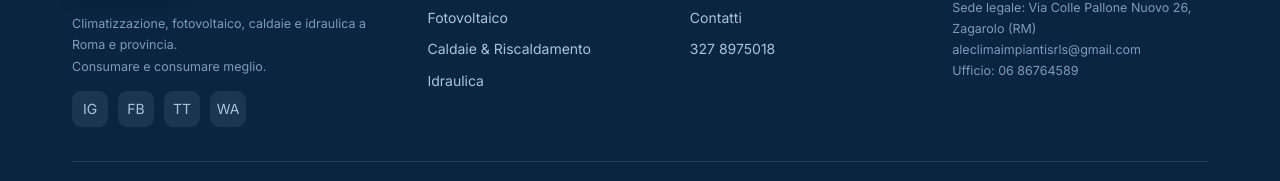
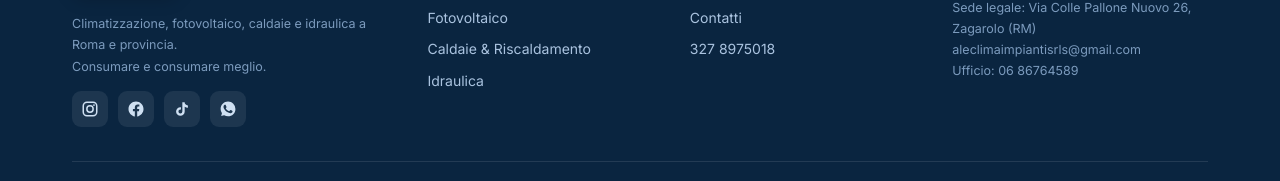
Before and after one commit to ultimize/aleclima, a React (Vite) app: page / in a window 1280 px wide. Shown: the part 3592-3773 px from the top of the page. Built offline with nearby package versions, Linux system fonts and the light colour scheme; no server answers; a web font is replaced by a local one.

Commit message:
Footer: icone social reali (Instagram, Facebook, TikTok, WhatsApp)

```diff
--- a/src/components/layout/Footer.tsx
+++ b/src/components/layout/Footer.tsx
@@ -24,10 +24,18 @@ export const Footer: React.FC = () => {
               Consumare e consumare meglio.
             </p>
             <div className="fsoc">
-              <a href="https://instagram.com/aleclimaeimpianti" target="_blank" rel="noreferrer" aria-label="Instagram">IG</a>
-              <a href="https://facebook.com/share/1GqSGc1ccW/" target="_blank" rel="noreferrer" aria-label="Facebook">FB</a>
-              <a href="https://tiktok.com/@aleclimaeimpianti" target="_blank" rel="noreferrer" aria-label="TikTok">TT</a>
-              <a href={`https://wa.me/${WA}`} target="_blank" rel="noreferrer" aria-label="WhatsApp">WA</a>
+              <a href="https://instagram.com/aleclimaeimpianti" target="_blank" rel="noreferrer" aria-label="Instagram">
+                <svg viewBox="0 0 24 24" fill="none" stroke="currentColor" strokeWidth="2" strokeLinecap="round" strokeLinejoin="round" aria-hidden="true"><rect x="3" y="3" width="18" height="18" rx="5"/><circle cx="12" cy="12" r="4.2"/><circle cx="17.3" cy="6.7" r="1.2" fill="currentColor" stroke="none"/></svg>
+              </a>
+              <a href="https://facebook.com/share/1GqSGc1ccW/" target="_blank" rel="noreferrer" aria-label="Facebook">
+                <svg viewBox="0 0 24 24" fill="currentColor" aria-hidden="true"><path d="M22 12.06C22 6.5 17.52 2 12 2S2 6.5 2 12.06c0 5.02 3.66 9.18 8.44 9.94v-7.03H7.9v-2.9h2.54V9.85c0-2.51 1.49-3.9 3.78-3.9 1.09 0 2.24.2 2.24.2v2.46h-1.26c-1.24 0-1.63.77-1.63 1.56v1.88h2.78l-.44 2.9h-2.34V22c4.78-.76 8.44-4.92 8.44-9.94Z"/></svg>
+              </a>
+              <a href="https://tiktok.com/@aleclimaeimpianti" target="_blank" rel="noreferrer" aria-label="TikTok">
+                <svg viewBox="0 0 24 24" fill="currentColor" aria-hidden="true"><path d="M16.6 5.82A4.28 4.28 0 0 1 15.54 3h-3.09v12.4a2.59 2.59 0 0 1-2.59 2.5 2.59 2.59 0 0 1-2.59-2.59c0-1.42 1.16-2.59 2.59-2.59.27 0 .53.04.77.12v-3.16a5.7 5.7 0 0 0-.77-.05A5.75 5.75 0 0 0 4.1 15.4a5.75 5.75 0 0 0 5.75 5.75 5.75 5.75 0 0 0 5.75-5.75V9.01a7.36 7.36 0 0 0 4.3 1.38V7.3a4.28 4.28 0 0 1-3.3-1.48Z"/></svg>
+              </a>
+              <a href={`https://wa.me/${WA}`} target="_blank" rel="noreferrer" aria-label="WhatsApp">
+                <svg viewBox="0 0 24 24" fill="currentColor" aria-hidden="true"><path d="M17.47 14.38c-.3-.15-1.76-.87-2.03-.97-.27-.1-.47-.15-.67.15-.2.3-.77.96-.94 1.16-.17.2-.35.22-.64.07-.3-.15-1.26-.46-2.39-1.48-.88-.79-1.48-1.76-1.65-2.06-.17-.3-.02-.46.13-.6.13-.14.3-.35.45-.52.15-.18.2-.3.3-.5.1-.2.05-.37-.02-.52-.08-.15-.67-1.61-.92-2.21-.24-.58-.49-.5-.67-.51h-.57c-.2 0-.52.07-.79.37-.27.3-1.04 1.02-1.04 2.48 0 1.46 1.07 2.88 1.21 3.07.15.2 2.1 3.2 5.08 4.49.71.3 1.26.49 1.69.62.71.23 1.36.2 1.87.12.57-.09 1.76-.72 2.01-1.41.25-.7.25-1.29.17-1.41-.07-.12-.27-.2-.57-.35M12.05 21.78a9.87 9.87 0 0 1-5.04-1.38l-.36-.21-3.74.98 1-3.65-.24-.37a9.86 9.86 0 0 1-1.51-5.26c0-5.45 4.44-9.88 9.89-9.88 2.64 0 5.12 1.03 6.99 2.9a9.82 9.82 0 0 1 2.89 6.99c0 5.45-4.44 9.89-9.88 9.89Z"/></svg>
+              </a>
             </div>
           </div>
           <div>
--- a/src/index.css
+++ b/src/index.css
@@ -1144,3 +1144,8 @@ footer .small {
 }
 .site-logo-plate .site-logo { height: 40px; }
 @media (max-width: 600px) { .site-logo { height: 38px; } }
+
+/* ====== Icone social footer ====== */
+.fsoc a { color: #cfe0f2; }
+.fsoc a:hover { color: #fff; }
+.fsoc svg { width: 18px; height: 18px; display: block; }
```
